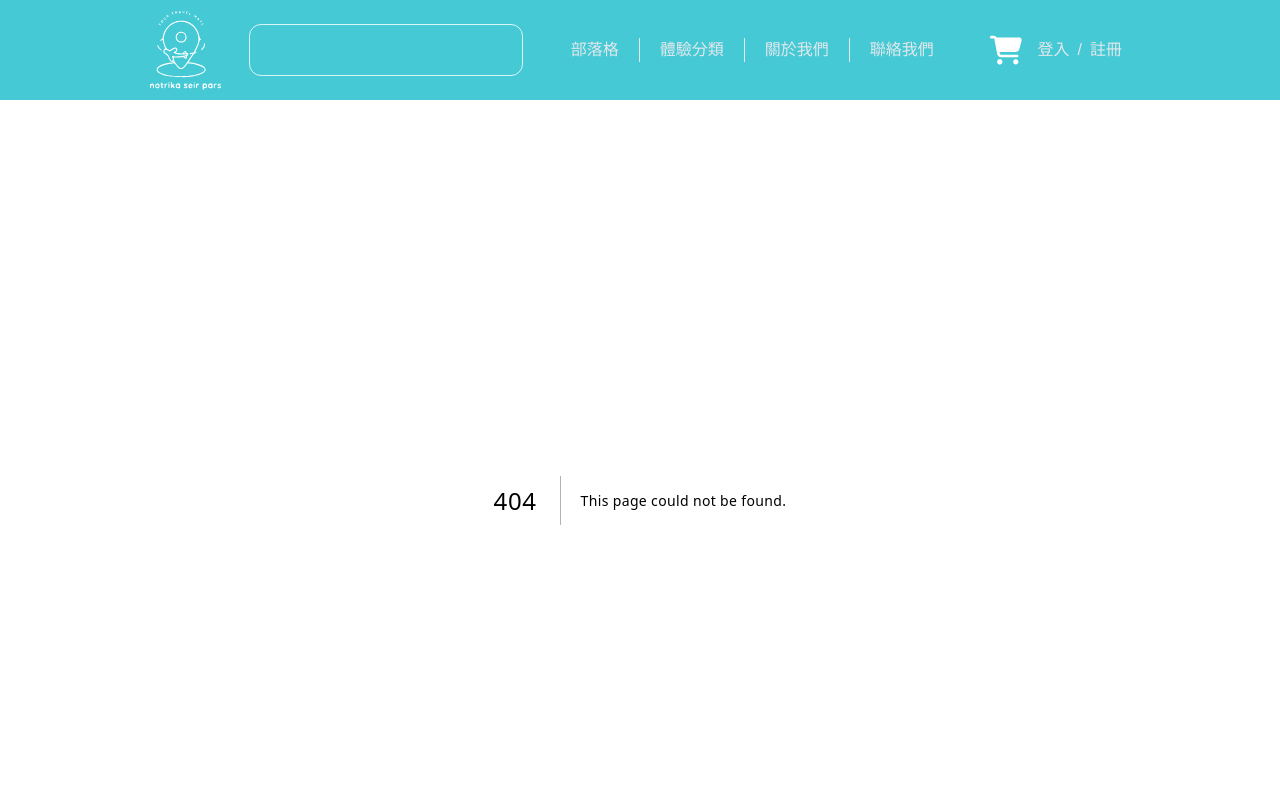
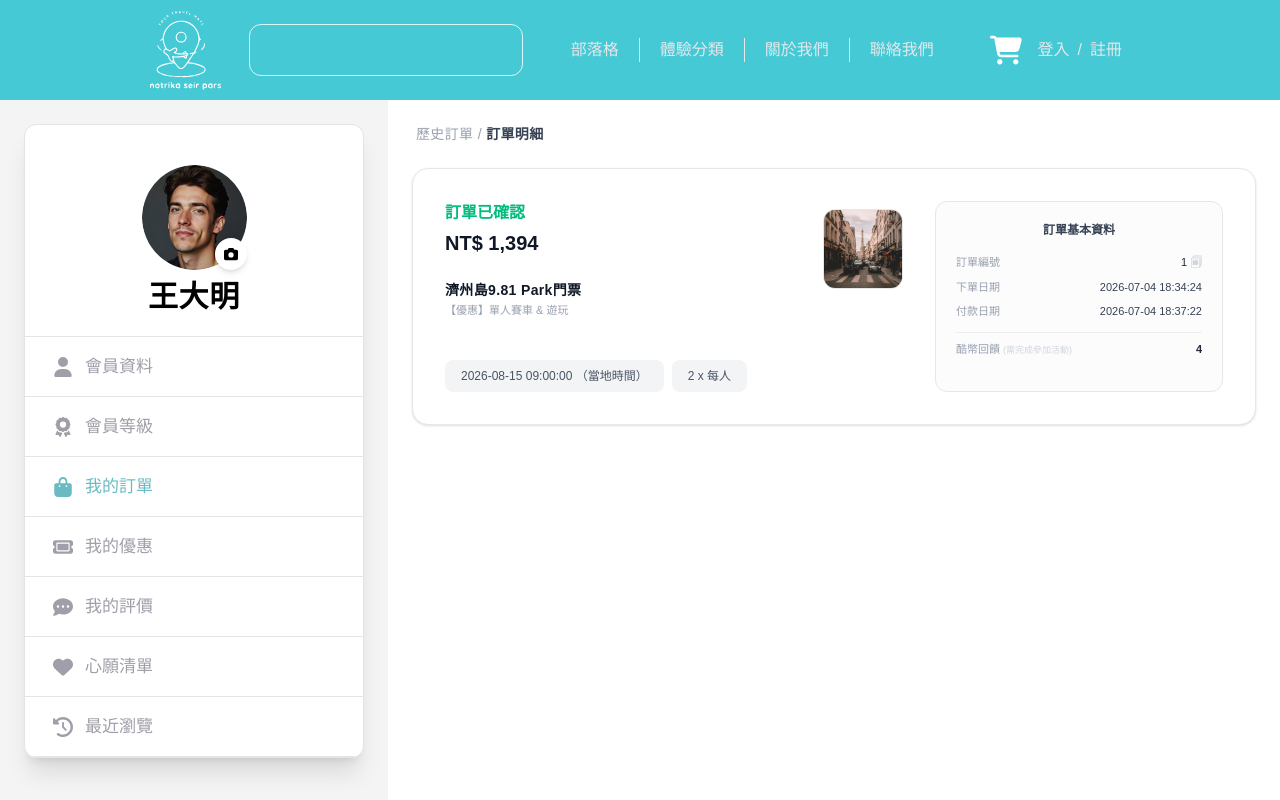
Before and after one commit to CTP0805/next, a Next.js app: page /member/order/1 in a window 1280 px wide. Before the commit this address had no page. Shown: the top 800 px of the page. Built offline with nearby package versions, Linux system fonts and the light colour scheme.

Commit message:
1. 新增訂單明細 2. 修改訂單介面 3. 修改填寫資料介面流程文字 4. 修改購物車手機RWD 5. 新增Link跳轉介面 6. payment介面前端新增linepay fetch功能

```diff
--- a/app/cart/page.tsx
+++ b/app/cart/page.tsx
@@ -1,6 +1,7 @@
 "use client";
 
 import { useState } from "react";
+import Link from "next/link";
 
 //======定義前端假資料=============
 const initialCartItems = [
@@ -37,34 +38,35 @@ export default function CartPage() {
       {/* ======= 三元運算 判斷購物車有無商品====== */}
       {cartItems.length > 0 ? (
         /* 購物車有商品介面 */
-        <div className="min-h-[calc(100vh-160px)] w-full bg-slate-300 py-10">
+        <div className="min-h-[calc(100vh-160px)] w-full py-10">
           {/* 限制最大寬度1280px */}
           <div className="mx-auto w-full max-w-7xl bg-white px-4">
             {/* 上方購物區 */}
             <div className="flex flex-col items-start gap-8 lg:flex-row">
               {/* 左側欄位 */}
               <div className="w-full rounded-lg bg-white p-6 shadow-sm lg:flex-[2]">
-                <div className="flex items-center justify-between">
+                <div className="flex w-full items-center justify-between">
                   <label className="flex cursor-pointer items-center gap-2">
                     <input
                       type="checkbox"
-                      className="check checkbox-primary checkbox-sm"
+                      className="check checkbox-primary h-6 w-6 rounded-md"
                     />
-                    <span>全選</span>
+                    <span className="whitespace-nowrap text-gray-900">
+                      全選
+                    </span>
                   </label>
-                  <button className="btn btn-outline btn-sm">
-                    刪除選中活動
-                  </button>
+                  <button className="btn btn-outline">刪除選中活動</button>
                 </div>
                 {/* 🚀 關鍵改動：使用 map 方法去循環 initialCartItems 假資料 */}
                 {cartItems.map((item) => (
                   <div
                     key={item.id}
-                    className="flex items-center gap-4 border-b py-4 last:border-0"
+                    className="flex flex-col justify-between gap-4 border-b py-6 last:border-0 md:flex-row md:items-center"
                   >
+                    <div className="flex flex-1 items-start gap-4">
                       <input
                         type="checkbox"
-                      className="checkbox checkbox-primary checkbox-sm"
+                        className="checkbox checkbox-primary checkbox-sm mt-1 md:mt-0 md:self-center"
                       />
 
                       {/* 這裡改成讀取真正的 item.image */}
@@ -80,25 +82,36 @@ export default function CartPage() {
                         )}
                       </div>
 
-                    <div className="flex-1">
-                      <h4 className="text-sm font-bold text-gray-800">
+                      <div className="min-w-0 flex-1">
+                        <p className="text-sm font-bold break-words text-gray-800 md:text-base">
                           {item.title}
-                      </h4>
-                      <p className="mt-1 text-xs text-gray-400">{item.date}</p>
-                      <span className="badge badge-ghost badge-sm mt-2">
+                        </p>
+                        <p className="mt-1 text-xs text-gray-400 md:text-sm">
+                          {item.date}
+                        </p>
+                        <span className="badge badge-ghost badge-sm md:badge-md mt-2">
                           {item.spec}
                         </span>
                       </div>
+                    </div>
 
+                    {/* 右半部：包含 數量按鈕 + 小計金額 */}
+                    {/* 手機版會自動掉到下方，透過 w-full md:w-auto 撐開並對齊 */}
+                    <div className="flex w-full items-center justify-between gap-6 border-t border-gray-100 pt-3 md:w-auto md:justify-end md:border-0 md:pt-0">
                       {/* 數量按鈕 */}
                       <div className="flex items-center gap-2">
-                      <button className="btn btn-xs btn-outline">-</button>
-                      <span className="px-2 font-medium">{item.quantity}</span>
-                      <button className="btn btn-xs btn-outline">+</button>
+                        <button className="btn btn-sm btn-outline">-</button>
+                        <span className="px-2 text-sm font-medium">
+                          {item.quantity}
+                        </span>
+                        <button className="btn btn-sm btn-outline">+</button>
                       </div>
 
-                    <div className="min-w-[80px] text-right font-bold text-gray-800">
+                      {/* 商品總額 */}
+                      <div className="min-w-[80px] text-right text-base font-bold text-gray-800 md:text-lg">
+                        NT$
                         {(item.price * item.quantity).toLocaleString()}
+                      </div>
                     </div>
                   </div>
                 ))}
@@ -112,9 +125,11 @@ export default function CartPage() {
                 <div className="mb-1 text-xl font-medium text-gray-700">
                   NT$ {totalAmount.toLocaleString()}
                 </div>
+                <Link href="/checkout/">
                   <button className="btn w-full border-none bg-[#45cad5] text-white hover:bg-[#36b3be]">
                     結帳
                   </button>
+                </Link>
                 <p className="mt-2 text-center text-xs text-cyan-500">
                   你可獲得 10 積分
                 </p>
--- a/app/checkout/page.tsx
+++ b/app/checkout/page.tsx
@@ -1,4 +1,5 @@
 "use client";
+import Link from 'next/link';
 
 export default function CheckPage() {
   return (
@@ -12,8 +13,8 @@ export default function CheckPage() {
           {/* ==================== 1. 頂部步驟進度條 (DaisyUI Steps) ==================== */}
           <div className="w-full flex justify-center mb-10">
             <ul className="steps id-steps w-full max-w-7xl text-sm grid grid-cols-3">
-              <li className="step step-accent">選擇方案</li>
               <li className="step step-accent">填寫資料</li>
+              <li className="step">選擇付款</li>
               <li className="step">完成付款</li>
             </ul>
           </div>
@@ -120,9 +121,11 @@ export default function CheckPage() {
               </div>
               <div className="flex justify-between items-center bg-white p-4 rounded-lg shadow-sm border lg:bg-transparent lg:shadow-none lg:border-none lg:p-0">
                 <span className="text-xs text-gray-500 lg:w-2/3">前往付款後，訂單即送出，請於下一步選擇付款方式</span>
+                <Link href="/payment/">
                 <button className="btn bg-[#45cad5] hover:bg-[#36b3be] text-white border-none px-10">
                   前往付款
                 </button>
+                </Link>
               </div>
 
             </div>
--- a/app/globals.css
+++ b/app/globals.css
@@ -58,7 +58,7 @@
   }
 
   p {
-    @apply text-base text-[20px] leading-relaxed;
+    @apply text-base leading-relaxed;
   }
 
   label {
@@ -80,6 +80,9 @@
   .p-text-14{
     @apply text-[14px];
   }
+  .span-text-14{
+    @apply text-[14px];
+  }
 }
 
 /* @media (prefers-color-scheme: dark) {
--- a/app/member/layout.tsx
+++ b/app/member/layout.tsx
@@ -11,7 +11,7 @@ export default function OrderLayout({
       <main className="min-h-screen bg-zinc-100 p-6">
         <MemberPanel />
       </main>
-      <div className="min-h-screen flex-1 bg-amber-200 p-6">
+      <div className="min-h-screen flex-1 bg-white p-6">
         {children}
       </div>
     </div>
--- /dev/null
+++ b/app/member/order/[id]/page.tsx
@@ -0,0 +1,111 @@
+"use client";
+
+import { use } from "react";
+
+export default function OrderDetailPage({
+  params,
+}: {
+  params: Promise<{ id: string }>;
+}) {
+  // 🚀 動態路由：解開網址上的 id 變數
+  const { id } = use(params);
+
+  return (
+    <div className="w-full text-gray-800">
+      {/* 頁面小麵包屑 */}
+      <h3 className="mb-6 pl-1 text-sm font-medium text-gray-400">
+        歷史訂單 / <span className="font-bold text-gray-700">訂單明細</span>
+      </h3>
+
+      {/* ======== 白色大卡片 ========= */}
+      <div className="flex w-full flex-col items-stretch justify-between gap-8 rounded-2xl border border-gray-200 bg-white p-8 shadow-sm xl:flex-row">
+        {/* 【第一欄：狀態、金額與商品名稱】 */}
+        <div className="flex flex-1 flex-col justify-between gap-6">
+          <div>
+            {/* 綠色狀態 */}
+            <div className="mb-1 text-base font-bold text-emerald-500">
+              訂單已確認
+            </div>
+            {/* 金額 */}
+            <div className="mb-6 text-xl font-black text-gray-900">
+              NT$ 1,394
+            </div>
+
+            {/* 商品主標題 */}
+            <h4 className="text-sm leading-snug font-bold text-gray-900">
+              濟州島9.81 Park門票
+            </h4>
+            <p className="mt-0.5 text-[11px] text-gray-400">
+              【優惠】單人賽車 & 遊玩
+            </p>
+          </div>
+
+          {/* 下方水平並排的時間與數量區塊 */}
+          <div className="mt-4 flex items-center gap-2">
+            <div className="rounded-lg bg-gray-100 px-4 py-2 text-xs font-medium text-gray-600">
+              2026-08-15 09:00:00 （當地時間）
+            </div>
+            <div className="rounded-lg bg-gray-100 px-4 py-2 text-xs font-medium text-gray-600">
+              2 x 每人
+            </div>
+          </div>
+        </div>
+
+        {/* 【第二欄：中間商品小縮圖】 */}
+        <div className="flex items-start justify-center pt-2 xl:justify-start">
+          <div className="h-20 w-20 flex-shrink-0 overflow-hidden rounded-xl border border-gray-200 bg-gray-100">
+            <img
+              src="/images/experiences/montmartre-art.jpg"
+              alt="商品縮圖"
+              className="h-full w-full object-cover"
+            />
+          </div>
+        </div>
+
+        {/* 【第三欄：右側訂單基本資料卡】 */}
+        <div className="flex w-full flex-shrink-0 flex-col gap-3 rounded-xl border border-gray-200 bg-gray-50/50 p-5 xl:w-72">
+          <div className="mb-1 text-center text-xs font-bold text-gray-700">
+            訂單基本資料
+          </div>
+
+          <div className="flex flex-col gap-2 text-[11px] text-gray-600">
+            {/* 訂單編號 */}
+            <div className="flex items-center justify-between">
+              <span className="text-gray-400">訂單編號</span>
+              <div className="flex items-center gap-1 font-mono font-medium text-gray-800">
+                <span>{id}</span>
+                <button className="text-gray-400 transition hover:text-gray-600 active:scale-95">
+                  🗐
+                </button>
+              </div>
+            </div>
+            {/* 下單日期 */}
+            <div className="flex justify-between">
+              <span className="text-gray-400">下單日期</span>
+              <span className="font-medium text-gray-700">
+                2026-07-04 18:34:24
+              </span>
+            </div>
+            {/* 付款日期 */}
+            <div className="flex justify-between">
+              <span className="text-gray-400">付款日期</span>
+              <span className="font-medium text-gray-700">
+                2026-07-04 18:37:22
+              </span>
+            </div>
+            {/* 酷幣回饋 */}
+            <div className="mt-1 flex items-center justify-between border-t border-gray-200/60 pt-2">
+              <span className="text-gray-400">
+                酷幣回饋{" "}
+                <span className="text-[9px] text-gray-300">
+                  (需完成參加活動)
+                </span>
+              </span>
+              <span className="font-bold text-gray-800">4</span>
+            </div>
+          </div>
+        </div>
+      </div>
+    </div>
+  );
+}
--- a/app/member/order/page.tsx
+++ b/app/member/order/page.tsx
@@ -11,7 +11,6 @@ const initialOrders = [
       { label: "日期", value: "2026-09-10" },
       { label: "數量", value: "每人 x 2 " },
     ],
-    priceLabel: "實付金額",
     price: 11849,
     status: "訂單已確認",
     image: "/images/experiences/bastille-market.jpg",
@@ -25,7 +24,6 @@ const initialOrders = [
       { label: "日期", value: "2026-09-15" },
       { label: "數量", value: "每人 x 2 " },
     ],
-    price_Label: "實付金額",
     price: 8888,
     status: "訂單已確認",
     image: "/images/experiences/montmartre-art.jpg",
@@ -84,7 +82,7 @@ export default function OrderPage() {
 
                 {/* 金額顯示 */}
                 <div className="mt-2 text-sm font-bold text-gray-800">
-                  <span>{order.priceLabel}：</span>
+                  <span>實付金額：</span>
                   <span className="text-base text-gray-900">
                     NT$ {order.price.toLocaleString()}
                   </span>
@@ -92,15 +90,17 @@ export default function OrderPage() {
 
                 {/* 綠色狀態標籤 */}
                 <div className="mt-1">
+                  <span className="mr-2 text-sm font-bold text-gray-800"> 訂單編號：{order.id}</span>
+
                   <span className="rounded-md border border-emerald-200 bg-emerald-50 px-2.5 py-1 text-xs font-bold text-emerald-600">
-                    {order.status}
+                   {order.status}
                   </span>
                 </div>
 
                 {/* 查看憑證按鈕 (DaisyUI btn-outline) */}
                 <div className="mt-3">
                   <button className="btn btn-sm btn-outline rounded-lg border-gray-300 px-4 font-medium text-gray-700 hover:bg-gray-50">
-                    訂單明細
+                    訂單憑證
                   </button>
                 </div>
               </div>
--- a/app/payment/page.tsx
+++ b/app/payment/page.tsx
@@ -5,11 +5,11 @@ import { useState } from "react";
 export default function PaymentPage() {
 
   // 管理選中的付款方式
-  const [paymentMethod, setPaymentMethod] = useState("credit-card");
+  const [paymentMethod, setPaymentMethod] = useState<'ecpay' | 'linepay'>('ecpay');
   // 管理是否同意條款 (這才是真正的 checkbox)
   const [isAgreed, setIsAgreed] = useState(false);
 
-  const handlePayment = () => {
+  const handlePayment = async () => {
     if (!isAgreed) {
       alert("請先勾選同意服務條款與隱私權");
       return;
@@ -18,8 +18,30 @@ export default function PaymentPage() {
     const amount = 923; // 畫面上的總計金額
     const items = "濟州島9.81 Park門票"; // 右欄的商品名稱
 
+    // 🌟 狀況 A：如果使用者選 LINE Pay
+    if (paymentMethod === 'linepay') {
+      try {
+        // 先用 fetch 拿到 LINE Pay 的跳轉網址
+        const response = await fetch(`http://localhost:3001/linepay/reserve?amount=${amount}&items=${encodeURIComponent(items)}`);
+        const result = await response.json();
+
+        if (result.success && result.paymentUrl) {
+          // 拿到網址，前端直接轉跳到 LINE Pay 付款畫面！
+          window.location.href = result.paymentUrl;
+        } else {
+          alert('啟動 LINE Pay 失敗：' + result.message);
+        }
+      } catch (error) {
+        alert('連線後端 LINE Pay 失敗');
+      }
+      return; // 結束執行
+    }
+
+    // 🌟 狀況 B：如果使用者選信用卡（維持你最愛的 4 行粗暴網址轉跳）
+    if (paymentMethod === 'ecpay') {
     // 直接導向後端 Express 的 Port 3001 的 /ecpay 路由
     window.location.href = `http://localhost:3001/ecpay?amount=${amount}&items=${encodeURIComponent(items)}&method=${paymentMethod}`;
+    }
   };
 
   return (
@@ -31,9 +53,9 @@ export default function PaymentPage() {
           {/* ==================== 1. 頂部步驟進度條 (DaisyUI Steps) ==================== */}
           <div className="mb-10 flex w-full justify-center">
             <ul className="steps grid w-full max-w-7xl grid-cols-3 text-sm">
-              <li className="step step-accent">選擇方案</li>
               <li className="step step-accent">填寫資料</li>
-              <li className="step step-accent">完成付款</li>
+              <li className="step step-accent">選擇付款</li>
+              <li className="step">完成付款</li>
             </ul>
           </div>
 
@@ -52,8 +74,8 @@ export default function PaymentPage() {
                         type="radio"
                         name="payment-method"
                         className="radio radio-error radio-sm"
-                        checked={paymentMethod === "credit-card"}
-                        onChange={() => setPaymentMethod("credit-card")}
+                        checked={paymentMethod === "ecpay"}
+                        onChange={() => setPaymentMethod("ecpay")}
                       />
                       <span className="text-sm font-medium">信用卡/記帳卡</span>
                     </div>
@@ -67,8 +89,8 @@ export default function PaymentPage() {
                         type="radio"
                         name="payment-method"
                         className="radio radio-error radio-sm"
-                        checked={paymentMethod === "line-pay"}
-                        onChange={() => setPaymentMethod("line-pay")}
+                        checked={paymentMethod === "linepay"}
+                        onChange={() => setPaymentMethod("linepay")}
                       />
                       <span className="text-sm font-medium">LINE Pay</span>
                     </div>
--- a/app/success/page.tsx
+++ b/app/success/page.tsx
@@ -1,4 +1,5 @@
 "use client";
+import Link from 'next/link';
 
 export default function SuccessPage() {
   return (
@@ -7,11 +8,11 @@ export default function SuccessPage() {
       <div className="min-h-[calc(100vh-160px)] w-full bg-slate-50 py-10 text-gray-800">
         {/* 核心主容器：最大寬度 1280px，mx-auto 負責在大螢幕下置中 */}
         <div className="mx-auto w-full max-w-7xl px-4">
-          {/* 頂部步驟進度條 */}
-          <div className="mb-12 flex w-full justify-center">
-            <ul className="steps test-sm grid w-full max-w-7xl grid-cols-3">
-              <li className="step step-accent">選擇方案</li>
+          {/* ==================== 1. 頂部步驟進度條 (DaisyUI Steps) ==================== */}
+          <div className="w-full flex justify-center mb-10">
+            <ul className="steps id-steps w-full max-w-7xl text-sm grid grid-cols-3">
               <li className="step step-accent">填寫資料</li>
+              <li className="step step-accent">選擇付款</li>
               <li className="step step-accent">完成付款</li>
             </ul>
           </div>
@@ -93,9 +94,11 @@ export default function SuccessPage() {
 
             {/* 查看訂單按鈕 */}
             <div className="mt-4">
+            <Link href="/member/order">
               <button className="btn btn-outline rounded-xl border-gray-400 px-8 text-sm font-medium text-gray-700 hover:bg-gray-100 hover:text-gray-800">
                 查看訂單
               </button>
+              </Link>
             </div>
           </div>
         </div>
--- a/package.json
+++ b/package.json
@@ -9,11 +9,12 @@
     "lint": "eslint"
   },
   "dependencies": {
-    "lucide-react": "^1.23.0",
-    "daisyui": "^5.6.13",
     "@ckeditor/ckeditor5-react": "^11.2.0",
     "ckeditor5": "^48.3.0",
+    "daisyui": "^5.6.13",
     "dompurify": "^3.4.11",
+    "line-pay-merchant": "^0.9.0",
+    "lucide-react": "^1.23.0",
     "marked": "^18.0.5",
     "next": "16.2.10",
     "react": "19.2.4",
```
Also changed, not shown: 1 other file (tests, documents, lock files or other folders). Lines whose indentation alone changed are shown as unchanged.
